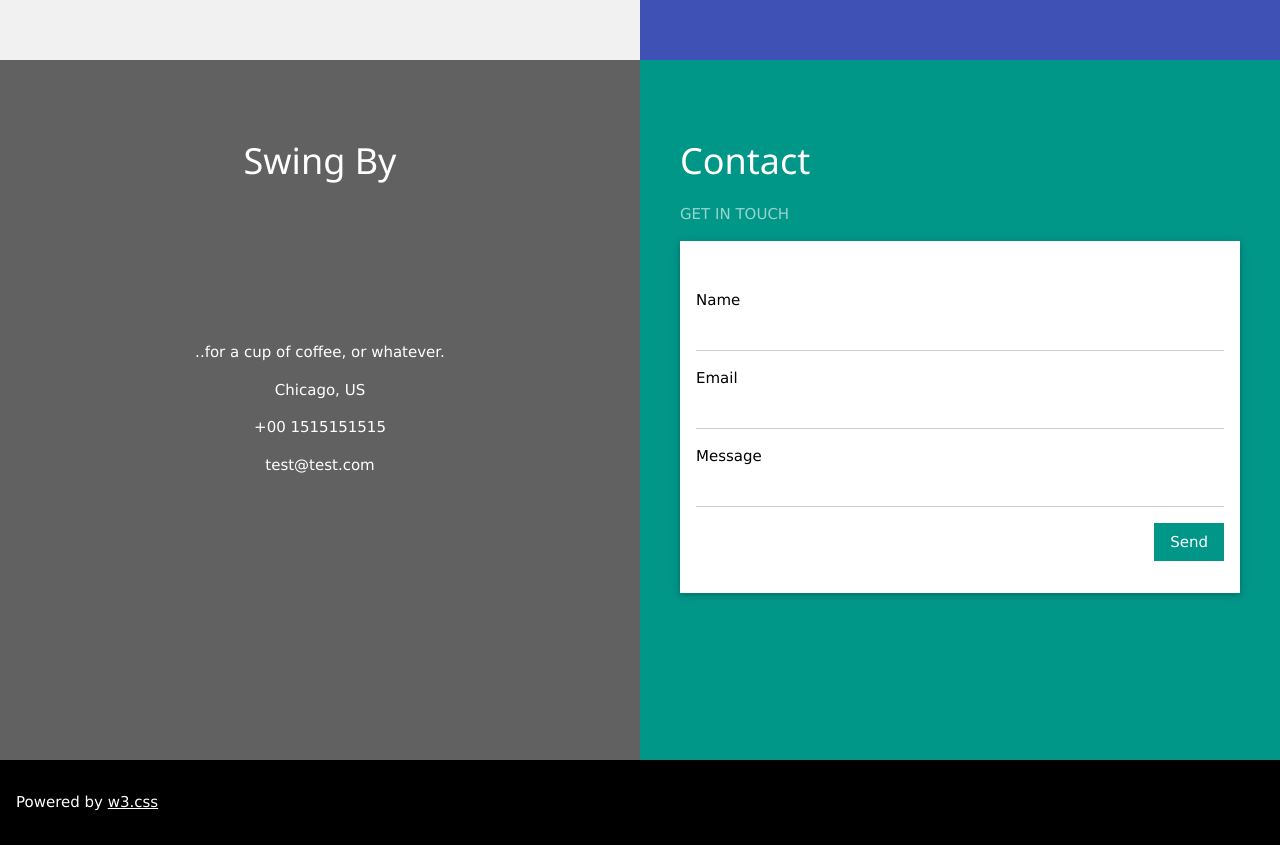
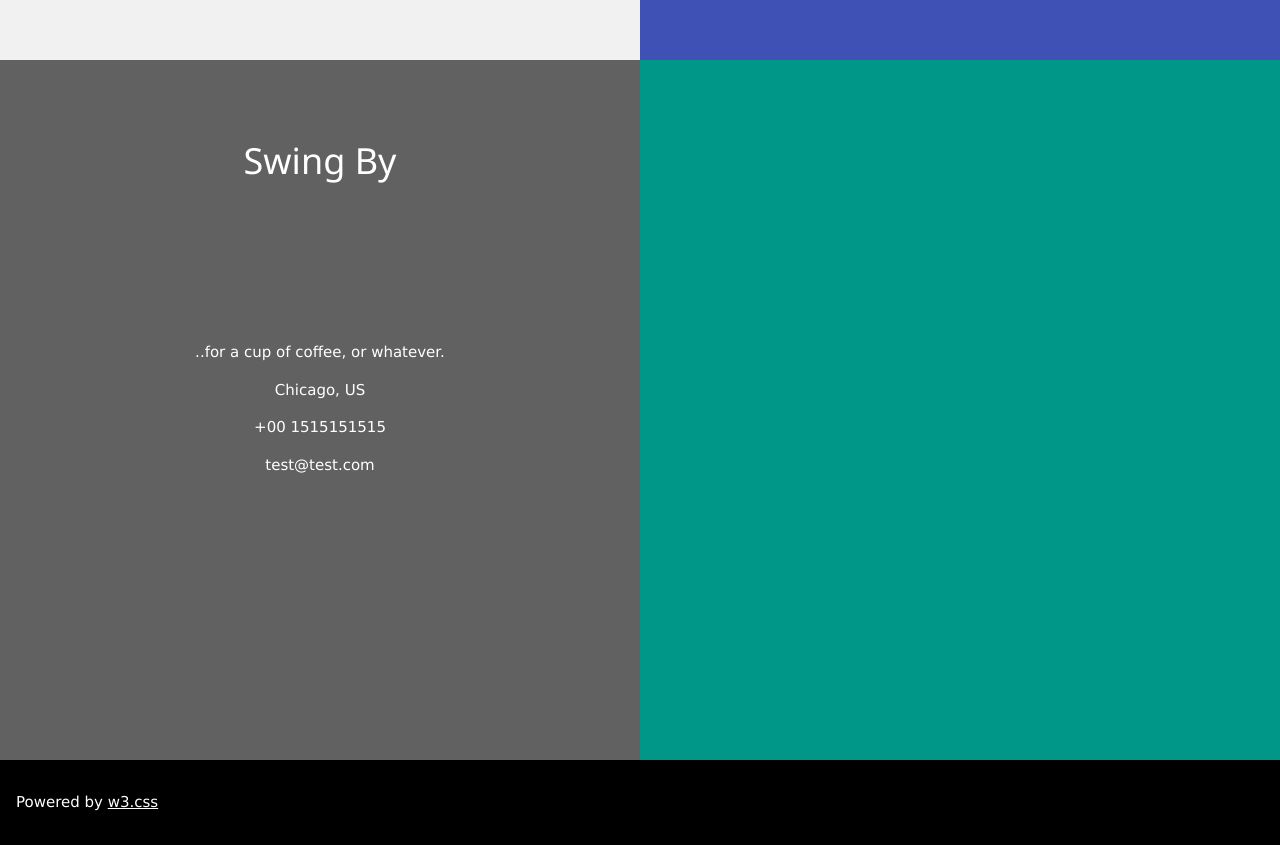
Before and after one commit to thatsnicefam/-Users-a1-Desktop-unit-3, a plain HTML site: page index.html in a window 1280 px wide. Shown: the part 1440-2285 px from the top of the page. Drawn offline with nearby package versions, Linux system fonts and the light colour scheme.

Commit message:
Update index.html

```diff
--- a/index.html
+++ b/index.html
@@ -125,22 +125,7 @@
   </div>
   <div class="w3-half w3-teal w3-container" style="height:700px">
     <div class="w3-padding-64 w3-padding-large">
-      <h1>Contact</h1>
-      <p class="w3-opacity">GET IN TOUCH</p>
-      <form class="w3-container w3-card w3-padding-32 w3-white" action="/action_page.php" target="_blank">
-        <div class="w3-section">
-          <label>Name</label>
-          <input class="w3-input" style="width:100%;" type="text" required name="Name">
-        </div>
-        <div class="w3-section">
-          <label>Email</label>
-          <input class="w3-input" style="width:100%;" type="text" required name="Email">
-        </div>
-        <div class="w3-section">
-          <label>Message</label>
-          <input class="w3-input" style="width:100%;" type="text" required name="Message">
-        </div>
-        <button type="submit" class="w3-button w3-teal w3-right">Send</button>
+
       </form>
     </div>
   </div>
```
